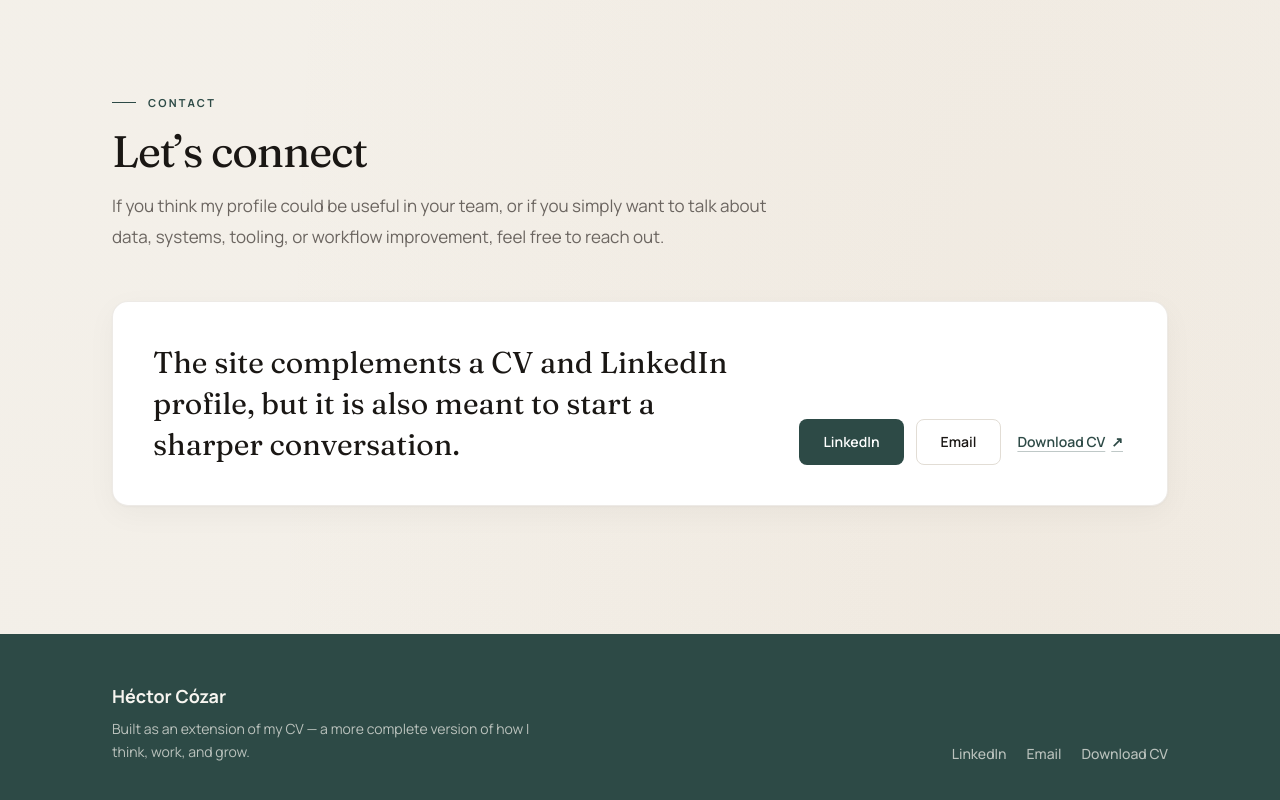
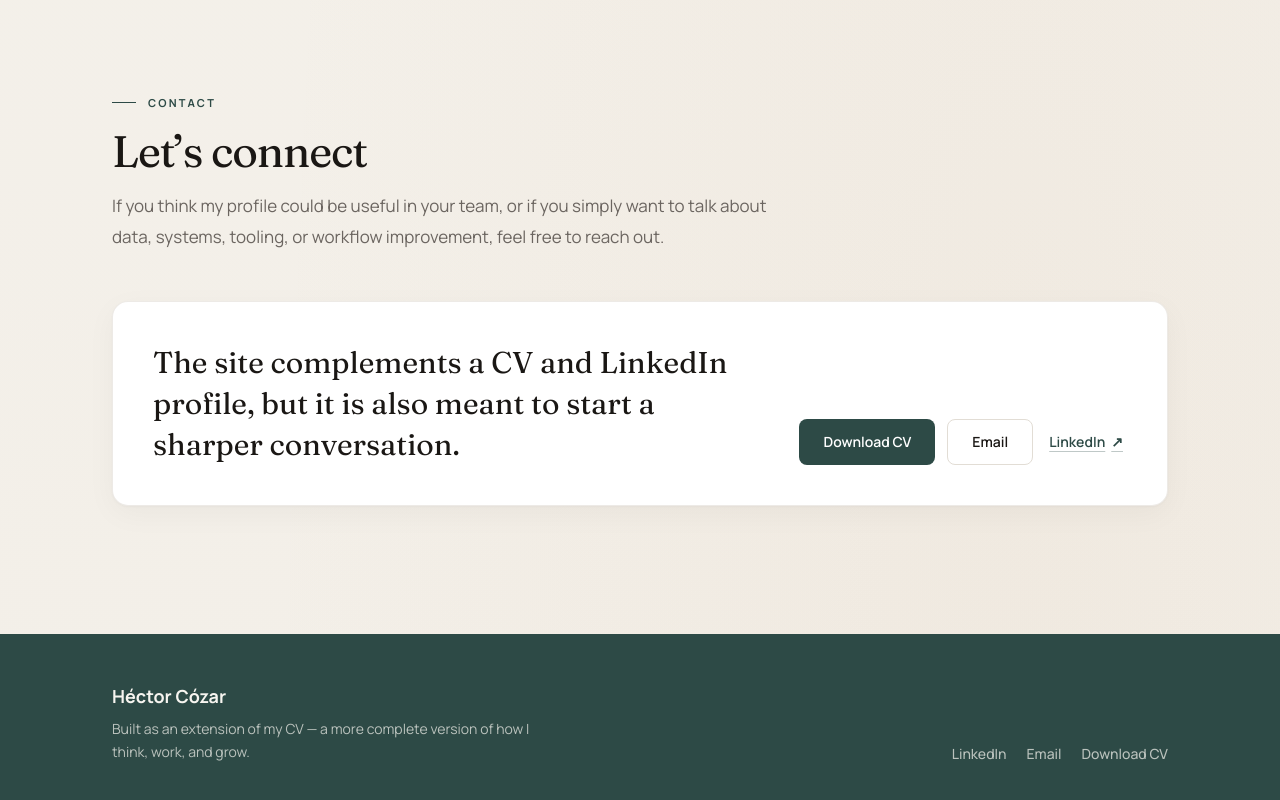
Before and after one commit to hecogo1/cv-landing-page, a React (Vite) app: page / in a window 1280 px wide. Shown: the part 7669-8469 px from the top of the page. Built offline with nearby package versions, Linux system fonts and the light colour scheme.

Commit message:
fix: reorder buttons in siteContent for improved accessibility

```diff
--- a/src/app/content/siteContent.js
+++ b/src/app/content/siteContent.js
@@ -298,9 +298,9 @@ export const siteContent = {
     text:
       'If you think my profile could be useful in your team, or if you simply want to talk about data, systems, tooling, or workflow improvement, feel free to reach out.',
     buttons: [
+      { label: 'Download CV', linkKey: 'cvUrl' },
+      { label: 'Email', linkKey: 'email' },
       { label: 'LinkedIn', linkKey: 'linkedinUrl' },
-      { label: 'Email', linkKey: 'email' },
-      { label: 'Download CV', linkKey: 'cvUrl' },
     ],
   },
   footer: {
```
